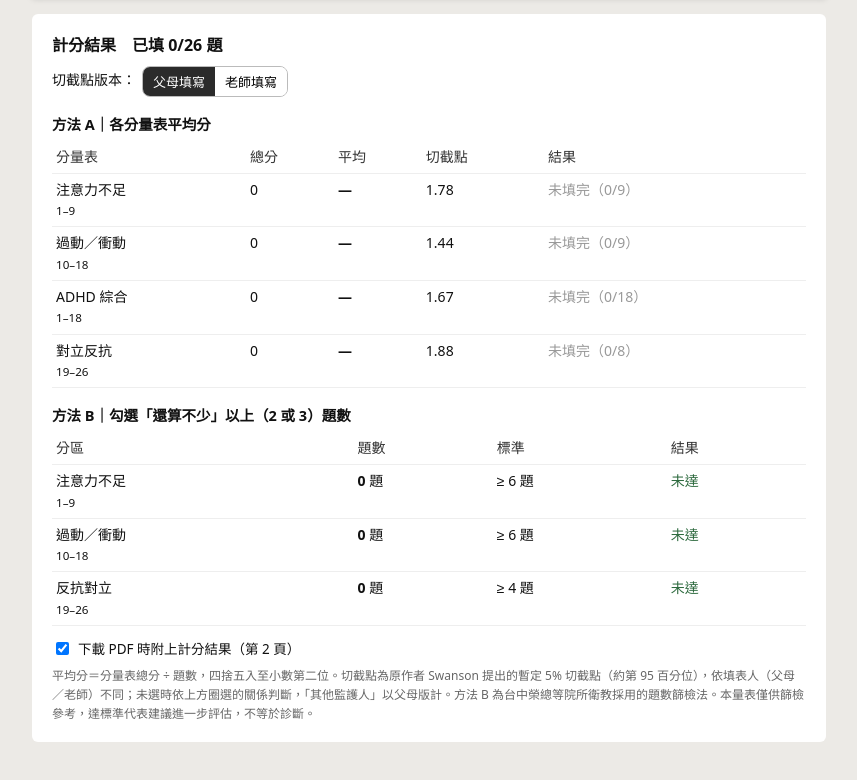
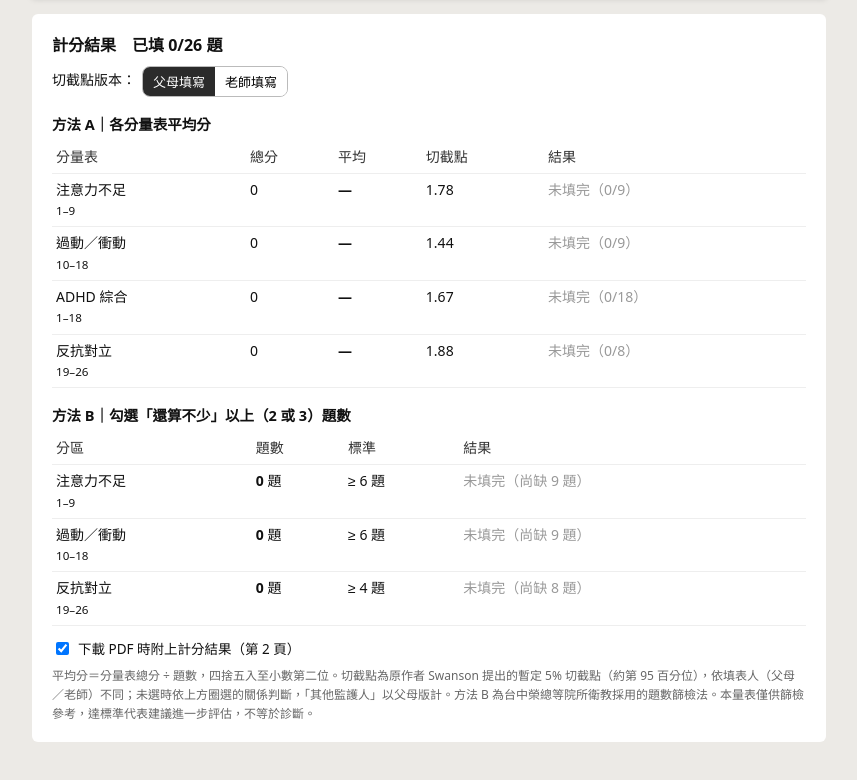
Before and after one commit to power19881210/snap-iv, a plain HTML site: page index.html in a window 1280 px wide. Shown: the part 1472-2252 px from the top of the page, without its empty margins (211-1068 px from the left). Drawn offline with nearby package versions, Linux system fonts and the light colour scheme.

Commit message:
方法 B 未填完時不提前判定未達；統一「反抗對立」名稱
Co-Authored-By: Claude Opus 5.5 <noreply@anthropic.com>
Claude-Session: https://claude.ai/code/session_0141r4yZeW4197PrS2p6wvu2

```diff
--- a/index.html
+++ b/index.html
@@ -225,12 +225,12 @@ function calc() {
     ["注意力不足", "1–9", sub(0, 9), c.ia],
     ["過動／衝動", "10–18", sub(9, 18), c.hi],
     ["ADHD 綜合", "1–18", sub(0, 18), c.c],
-    ["對立反抗", "19–26", sub(18, 26), c.odd]
+    ["反抗對立", "19–26", sub(18, 26), c.odd]
   ];
   const B = [
-    ["注意力不足", "1–9", A[0][2].n2, 6],
-    ["過動／衝動", "10–18", A[1][2].n2, 6],
-    ["反抗對立", "19–26", A[3][2].n2, 4]
+    ["注意力不足", "1–9", A[0][2].n2, 6, A[0][2].n - A[0][2].filled],
+    ["過動／衝動", "10–18", A[1][2].n2, 6, A[1][2].n - A[1][2].filled],
+    ["反抗對立", "19–26", A[3][2].n2, 4, A[3][2].n - A[3][2].filled]
   ];
   return { r, A, B, done: ans.filter(a => a !== null).length };
 }
@@ -244,9 +244,9 @@ function renderResult() {
     const res = !s.complete ? `<span style="color:#999">未填完（${s.filled}/${s.n}）</span>` : hit ? `<span class="flag">≥ 切截點</span>` : `<span class="ok">未達</span>`;
     return `<tr><td>${nm}<br><small>${rg}</small></td><td>${s.sum}</td><td><b>${fmt(s.mean)}</b></td><td>${cut.toFixed(2)}</td><td>${res}</td></tr>`;
   }).join("");
-  const bRows = B.map(([nm, rg, n2, cut]) => {
-    const hit = n2 >= cut;
-    return `<tr><td>${nm}<br><small>${rg}</small></td><td><b>${n2}</b> 題</td><td>≥ ${cut} 題</td><td>${hit ? '<span class="flag">達標準</span>' : '<span class="ok">未達</span>'}</td></tr>`;
+  const bRows = B.map(([nm, rg, n2, cut, left]) => {
+    const res = n2 >= cut ? '<span class="flag">達標準</span>' : n2 + left >= cut ? `<span style="color:#999">未填完（尚缺 ${left} 題）</span>` : '<span class="ok">未達</span>';
+    return `<tr><td>${nm}<br><small>${rg}</small></td><td><b>${n2}</b> 題</td><td>≥ ${cut} 題</td><td>${res}</td></tr>`;
   }).join("");
   const el = document.getElementById("result");
   const keepOpt = document.getElementById("withScore");
@@ -296,7 +296,7 @@ function buildScorePage() {
   const relTxt = { parent: "父/母親", teacher: "老師", other: "其他監護人" + (v("other") ? "（" + v("other") + "）" : "") }[rel] || "未圈選";
   const date = (v("y") || v("m") || v("d")) ? `${v("y")} 年 ${v("m")} 月 ${v("d")} 日` : "—";
   const aRows = A.map(([nm, rg, s, cut]) => `<tr><td class="l">${nm}（第 ${rg} 題）</td><td>${s.sum}</td><td>${s.n}</td><td><b>${fmt(s.mean)}</b></td><td>${cut.toFixed(2)}</td><td>${!s.complete ? "未填完" : s.mean >= cut ? "<b>≥ 切截點</b>" : "未達"}</td></tr>`).join("");
-  const bRows = B.map(([nm, rg, n2, cut]) => `<tr><td class="l">${nm}（第 ${rg} 題）</td><td><b>${n2}</b></td><td>≥ ${cut}</td><td>${n2 >= cut ? "<b>達標準</b>" : "未達"}</td></tr>`).join("");
+  const bRows = B.map(([nm, rg, n2, cut, left]) => `<tr><td class="l">${nm}（第 ${rg} 題）</td><td><b>${n2}</b></td><td>≥ ${cut}</td><td>${n2 >= cut ? "<b>達標準</b>" : n2 + left >= cut ? "未填完" : "未達"}</td></tr>`).join("");
   const d = document.createElement("div");
   d.className = "scorepage";
   d.innerHTML = `<h2>SNAP-IV 計分結果</h2>
```
